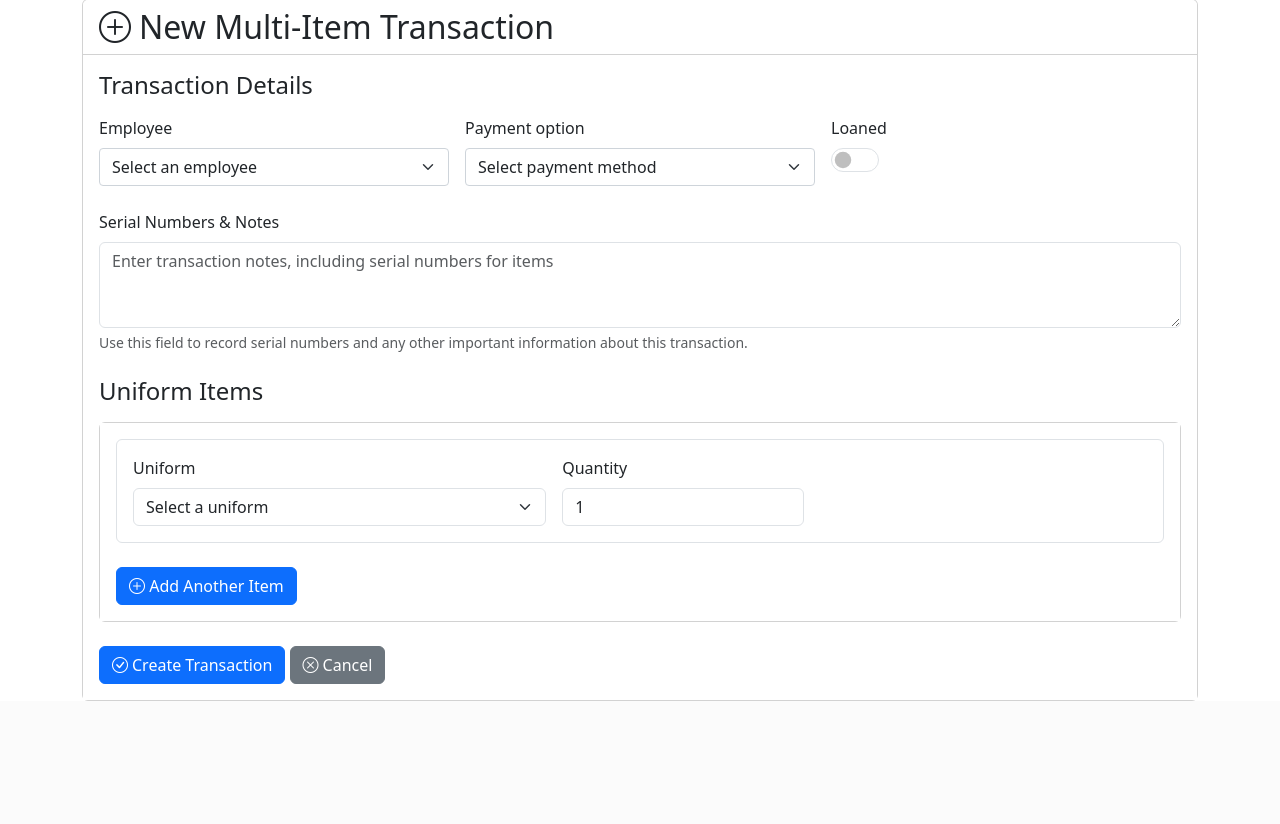
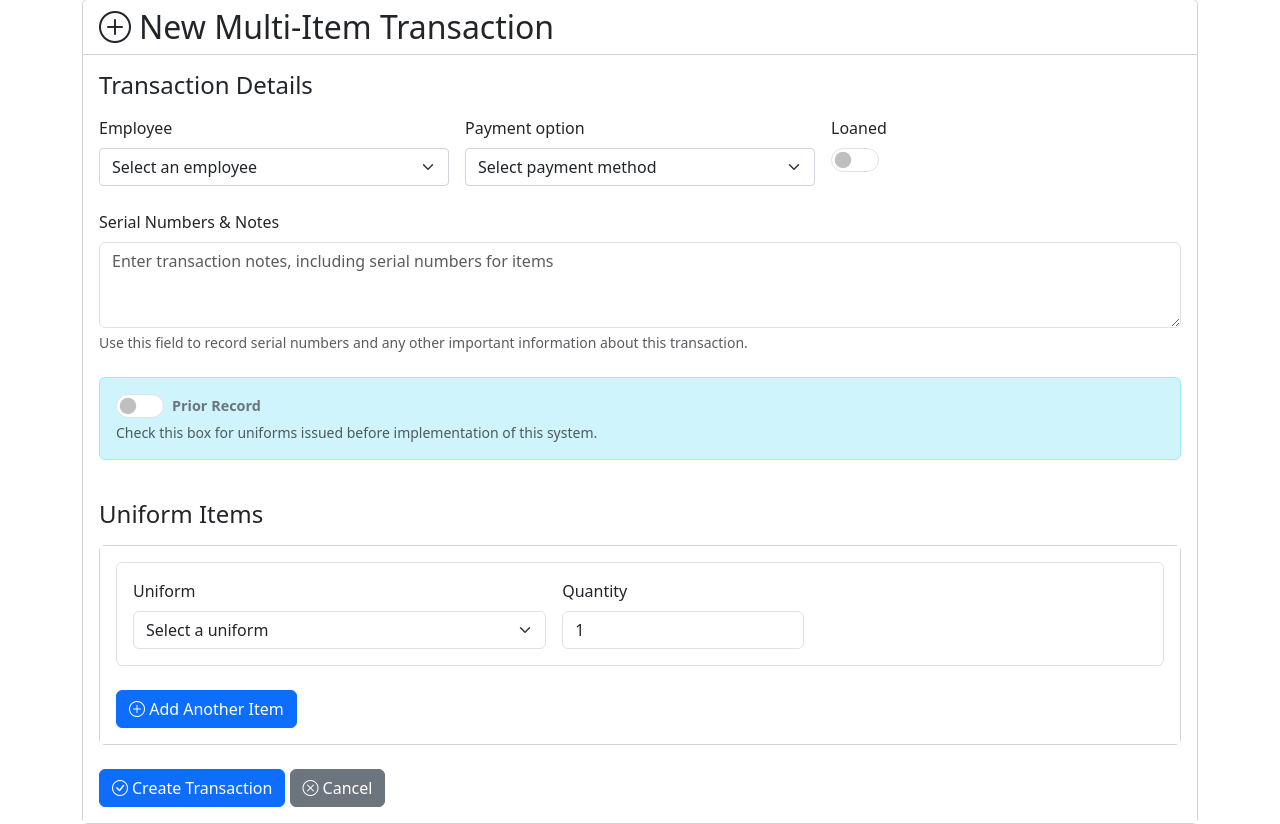
Before and after one commit to KaranKumar1811/Inventory-System, a Django app: page /inventory/transaction/new/ in a window 1280 px wide. Shown: the part 121-945 px from the top of the page. Before the commit the page ends 822 px from the top, so only its background shows below. Run offline with Django 5.2, Linux system fonts and the light colour scheme; a user stored in the database is signed in; data that the repository does not hold is empty.

Commit message:
Implement Prior Record feature for historical transactions

```diff
--- a/inventory/forms.py
+++ b/inventory/forms.py
@@ -112,7 +112,7 @@ class MultiItemTransactionForm(forms.ModelForm):
 
     class Meta:
         model = MultiItemTransaction
-        fields = ['employee', 'payment_option', 'loaned', 'notes']
+        fields = ['employee', 'payment_option', 'loaned', 'notes', 'is_prior_record']
         widgets = {
             'employee': forms.Select(attrs={
                 'class': 'form-select',
@@ -128,6 +128,17 @@ class MultiItemTransactionForm(forms.ModelForm):
                 'rows': 3,
                 'placeholder': 'Enter transaction notes, including serial numbers for items'
             }),
+            'is_prior_record': forms.CheckboxInput(attrs={
+                'class': 'form-check-input',
+                'role': 'switch',
+                'aria-checked': 'false'
+            }),
+        }
+        labels = {
+            'is_prior_record': 'Prior Record',
+        }
+        help_texts = {
+            'is_prior_record': 'Check this box for uniforms issued before implementation of this system.'
         }
 
     def __init__(self, *args, **kwargs):
--- a/inventory/models.py
+++ b/inventory/models.py
@@ -48,6 +48,10 @@ class Uniform(models.Model):
         """Returns the number of items that are usable (not damaged)."""
         return self.stock_quantity - self.damaged_quantity
 
+    def total_value(self):
+        """Calculate the total value of this uniform in inventory."""
+        return self.stock_quantity * self.price
+
     class Meta:
         unique_together = ('name', 'size')
 
@@ -67,6 +71,9 @@ class Transaction(models.Model):
     loaned = models.BooleanField(default=False)
     returned = models.BooleanField(default=False)
     return_date = models.DateTimeField(null=True, blank=True)
+    is_prior_record = models.BooleanField(default=False,
+                                    help_text="Mark as 'Prior Record' for transactions that occurred before system implementation. "
+                                          "These records will be included in financial calculations but won't affect current inventory levels.")
 
     @property
     def total_returned(self):
@@ -114,6 +121,9 @@ class MultiItemTransaction(models.Model):
     returned = models.BooleanField(default=False)
     return_date = models.DateTimeField(null=True, blank=True)
     notes = models.TextField(blank=True, null=True, help_text="Transaction notes, including serial numbers for items")
+    is_prior_record = models.BooleanField(default=False,
+                                      help_text="Mark as 'Prior Record' for transactions that occurred before system implementation. "
+                                          "These records will be included in financial calculations but won't affect current inventory levels.")
 
     def total_cost(self):
         """Calculate the total cost of all items in this transaction."""
--- a/inventory/templates/inventory/employee_detail.html
+++ b/inventory/templates/inventory/employee_detail.html
@@ -203,6 +203,7 @@
               <td rowspan="{{ transaction.items.count }}">
                 {{ transaction.get_payment_option_display }}
                 {% if transaction.loaned %}<span class="badge bg-warning">Loaned</span>{% endif %}
+                {% if transaction.is_prior_record %}<span class="badge bg-secondary">Prior Record</span>{% endif %}
               </td>
               {% endif %}
               <td>{{ item.uniform.name }}</td>
--- a/inventory/templates/inventory/employee_pdf.html
+++ b/inventory/templates/inventory/employee_pdf.html
@@ -242,6 +242,9 @@
                         {% if transaction.loaned %}
                             <span class="loaned-tag">Loaned</span>
                         {% endif %}
+                        {% if transaction.is_prior_record %}
+                            <span class="loaned-tag" style="background-color: #6c757d;">Prior Record</span>
+                        {% endif %}
                     {% endif %}
                 </td>
                 <td class="transaction-header-right">
--- a/inventory/templates/inventory/multi_transaction_form.html
+++ b/inventory/templates/inventory/multi_transaction_form.html
@@ -27,7 +27,7 @@
       <h4 class="mb-3">Transaction Details</h4>
       <div class="row g-3 mb-4">
         {% for field in form %}
-        {% if field.name != 'notes' %}
+        {% if field.name != 'notes' and field.name != 'is_prior_record' %}
         <div class="col-md-4">
           <div class="form-group">
             <label for="{{ field.id_for_label }}" class="form-label">{{ field.label }}</label>
@@ -66,6 +66,24 @@
             {{ form.notes }}
             <div class="form-text text-muted">
               Use this field to record serial numbers and any other important information about this transaction.
+            </div>
+          </div>
+        </div>
+      </div>
+
+      <div class="row mb-4">
+        <div class="col-12">
+          <div class="alert alert-info">
+            <div class="form-check form-switch">
+              <input type="checkbox" name="{{ form.is_prior_record.name }}" id="{{ form.is_prior_record.id_for_label }}"
+                    class="form-check-input" role="switch"
+                    {% if form.is_prior_record.value %}checked{% endif %}>
+              <label class="ms-2 form-check-label" for="{{ form.is_prior_record.id_for_label }}">
+                <strong>{{ form.is_prior_record.label }}</strong>
+              </label>
+            </div>
+            <div class="form-text">
+              {{ form.is_prior_record.help_text }}
             </div>
           </div>
         </div>
--- a/inventory/views.py
+++ b/inventory/views.py
@@ -300,27 +300,37 @@ class MultiItemTransactionCreateView(LoginRequiredMixin, UserPassesTestMixin, Fo
             item_formset.instance = transaction
             item_formset.save()
 
-            # Update stock quantities for each uniform
+            # Check if this is a prior record - we'll still record it but not reduce inventory
+            is_prior_record = form.cleaned_data.get('is_prior_record', False)
+
+            # Update stock quantities for each uniform only if not a prior record
             for item_form in item_formset:
                 if item_form.cleaned_data and not item_form.cleaned_data.get('DELETE', False):
                     uniform = item_form.cleaned_data['uniform']
                     quantity = item_form.cleaned_data['quantity']
 
-                    # Check if there's enough stock
-                    if uniform.stock_quantity < quantity:
-                        messages.error(self.request, f'Not enough {uniform.name} in stock. Available: {uniform.stock_quantity}')
-                        # Delete the transaction since we can't fulfill it
-                        transaction.delete()
-                        return self.form_invalid(form)
+                    # Only check inventory and reduce stock for new transactions, not prior records
+                    if not is_prior_record:
+                        # Check if there's enough stock
+                        if uniform.stock_quantity < quantity:
+                            messages.error(self.request, f'Not enough {uniform.name} in stock. Available: {uniform.stock_quantity}')
+                            # Delete the transaction since we can't fulfill it
+                            transaction.delete()
+                            return self.form_invalid(form)
 
-                    # Reduce the stock quantity
-                    uniform.stock_quantity -= quantity
-                    uniform.save()
+                        # Reduce the stock quantity
+                        uniform.stock_quantity -= quantity
+                        uniform.save()
 
             # Create a more descriptive success message
             employee = transaction.employee
             employee_name = f"{employee.first_name} {employee.last_name}" if employee.first_name and employee.last_name else employee.employee_id
-            messages.success(self.request, f'Transaction for {employee_name} created successfully.')
+
+            if is_prior_record:
+                messages.success(self.request, f'Prior record for {employee_name} created successfully. Inventory not affected.')
+            else:
+                messages.success(self.request, f'Transaction for {employee_name} created successfully.')
+
             return super().form_valid(form)
         else:
             return self.form_invalid(form)
```
Also changed, not shown: inventory/migrations/0020_add_prior_record_flag.py (added).
